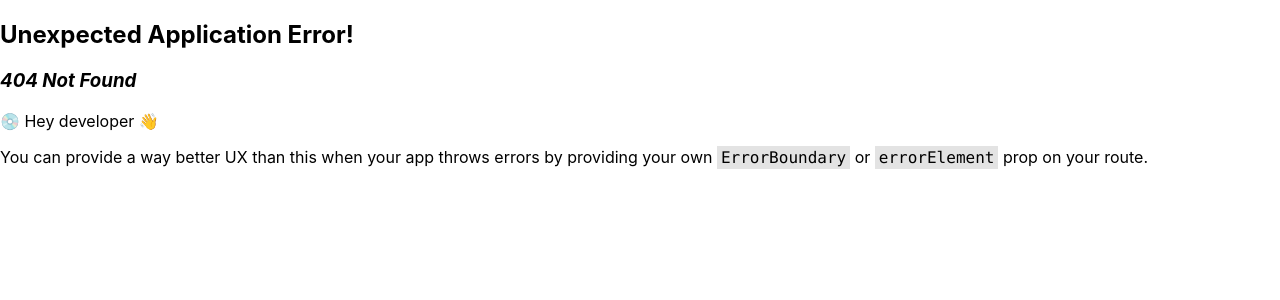
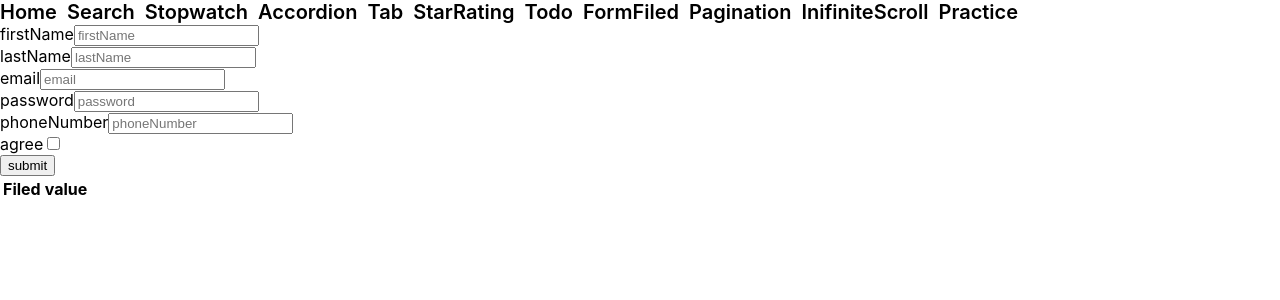
Before and after one commit to ruchita00/React-interview-preparation-topics, a React (Create React App) app in the folder react-topics/: page /FormFiled in a window 1280 px wide. Before the commit this address had no page. Shown: the top 300 px of the page. Built offline with nearby package versions, Linux system fonts and the light colour scheme.

Commit message:
form with error validation

```diff
--- a/react-topics/src/Headers.js
+++ b/react-topics/src/Headers.js
@@ -54,9 +54,9 @@ const Headers = () => {
       </NavLink>
       <NavLink
         style={{ textDecoration: "none", color: "black", fontWeight: 600 }}
-        to="/form"
+        to="/FormFiled"
       >
-        Form
+        FormFiled
       </NavLink>
       <NavLink
         style={{ textDecoration: "none", color: "black", fontWeight: 600 }}
@@ -70,6 +70,12 @@ const Headers = () => {
       >
         InifiniteScroll
       </NavLink>
+      <NavLink
+        style={{ textDecoration: "none", color: "black", fontWeight: 600 }}
+        to="/Practice"
+      >
+        Practice
+      </NavLink>
     </div>
   );
 };
--- /dev/null
+++ b/react-topics/src/pages/FormFiled.js
@@ -0,0 +1,161 @@
+import React, { useState } from "react";
+
+const FormFiled = () => {
+  const [formData, setFormData] = useState({
+    firstName: "",
+    lastName: "",
+    email: "",
+    password: "",
+    phoneNumber: "",
+    agree: false,
+  });
+
+  const [submitted, setSubmitted] = useState({});
+  const [errors, setErrors] = useState({});
+
+  const handleInputFied = (e) => {
+    const { name, type, checked, value } = e.target;
+    const val = type === "checkbox" ? checked : value;
+    setFormData({ ...formData, [name]: val });
+    if (errors[name]) {
+      setErrors({ ...errors, [name]: "" });
+    }
+  };
+
+  const handleSubmit = (e) => {
+    e.preventDefault();
+    const validateError = handleValidation(formData);
+    if (Object.keys(validateError).length === 0) {
+      setSubmitted(formData);
+      setErrors({}); // Clear any previous errors
+    } else {
+      setErrors(validateError);
+    }
+  };
+
+  const handleValidation = (formData) => {
+    let error = {};
+    if (formData.firstName.trim() === "") {
+      error.firstName = "First name is required";
+    }
+    if (formData.lastName.trim() === "") {
+      error.lastName = "Last name is required";
+    }
+    if (formData.email.trim() === "") {
+      error.email = "Email is required";
+    }
+    if (formData.password.trim() === "") {
+      error.password = "Password is required";
+    }
+    if (formData.phoneNumber.trim() === "") {
+      error.phoneNumber = "Phone number is required";
+    }
+    if (!formData.agree) {
+      error.agree = "You must agree to the terms";
+    }
+
+    return error;
+  };
+  return (
+    <div>
+      <div>
+        {" "}
+        <form onSubmit={handleSubmit}>
+          <div>
+            <label>firstName</label>
+            <input
+              type="text"
+              placeholder="firstName"
+              onChange={handleInputFied}
+              value={formData.firstName}
+              name="firstName"
+            />
+            {errors.firstName && <p>{errors.firstName}</p>}
+          </div>
+          <div>
+            <label>lastName</label>
+            <input
+              type="text"
+              placeholder="lastName"
+              onChange={handleInputFied}
+              value={formData.lastName}
+              name="lastName"
+            />{" "}
+            {errors.lastName && <p>{errors.lastName}</p>}
+          </div>
+          <div>
+            <label>email</label>
+            <input
+              type="mail"
+              placeholder="email"
+              onChange={handleInputFied}
+              value={formData.email}
+              name="email"
+            />
+            {errors.email && <p>{errors.email}</p>}
+          </div>
+          <div>
+            <label>password</label>
+            <input
+              type="password"
+              placeholder="password"
+              onChange={handleInputFied}
+              value={formData.password}
+              name="password"
+            />
+            {errors.password && <p>{errors.password}</p>}
+          </div>
+          <div>
+            <label>phoneNumber</label>
+            <input
+              type="number"
+              placeholder="phoneNumber"
+              onChange={handleInputFied}
+              value={formData.phoneNumber}
+              name="phoneNumber"
+            />
+            {errors.phoneNumber && <p>{errors.phoneNumber}</p>}
+          </div>
+          <div>
+            <label>agree</label>
+            <input
+              type="checkbox"
+              placeholder="agree"
+              onChange={handleInputFied}
+              value={formData.agree}
+              name="agree"
+            />{" "}
+            {errors.agree && <p>{errors.agree}</p>}
+          </div>
+          <div>
+            <button type="submit">submit</button>
+          </div>
+        </form>
+        <div>
+          {submitted && (
+            <table>
+              <thead>
+                <tr>
+                  <th>Filed</th>
+                  <th>value</th>
+                </tr>
+              </thead>
+              <tbody>
+                {Object.entries(submitted).map(([key, value]) => {
+                  return (
+                    <tr key={key}>
+                      <td>{key}</td>
+                      <td>{value.toString()}</td>
+                    </tr>
+                  );
+                })}
+              </tbody>
+            </table>
+          )}
+        </div>
+      </div>
+    </div>
+  );
+};
+
+export default FormFiled;
--- /dev/null
+++ b/react-topics/src/pages/Practice.js
@@ -0,0 +1,150 @@
+import React, { useState } from "react";
+
+const Practice = () => {
+  const [formData, setFormData] = useState({
+    firstName: "",
+    lastName: "",
+    email: "",
+    password: "",
+    phoneNumber: "",
+    agree: false,
+  });
+
+  const [submitted, setSubmitted] = useState({});
+  const [errors, setErrors] = useState({});
+
+  const handleInputFied = (e) => {
+    const { name, type, checked, value } = e.target;
+    const val = type === "checkbox" ? checked : value;
+    setFormData({ ...formData, [name]: val });
+    if (errors[name]) {
+      setErrors({ ...errors, [name]: "" });
+    }
+  };
+
+  const handleSubmit = (e) => {
+    e.preventDefault();
+    const validateError = handleValidation(formData);
+    if (Object.keys(validateError).length === 0) {
+      setSubmitted(formData);
+    } else {
+      setErrors(validateError);
+    }
+  };
+
+  const handleValidation = (formData) => {
+    let error = {};
+    if (!formData.firstName.trim() === "") {
+      error.firstName = "firstName is required";
+    }
+    if (!formData.lastName.trim() === "") {
+      error.lastName = "lastName is required";
+    }
+    if (!formData.email.trim() === "") {
+      error.email = "email is required";
+    }
+    if (!formData.password.trim() === "") {
+      error.password = "password is required";
+    }
+    if (!formData.phoneNumber.trim() === "") {
+      error.phoneNumber = "phoneNumber is required";
+    }
+    return error;
+  };
+  return (
+    <div>
+      <div>
+        {" "}
+        <form onSubmit={handleSubmit}>
+          <div>
+            <label>firstName</label>
+            <input
+              type="text"
+              placeholder="firstName"
+              onChange={handleInputFied}
+              value={formData.firstName}
+              name="firstName"
+            />
+          </div>
+          <div>
+            <label>lastName</label>
+            <input
+              type="text"
+              placeholder="lastName"
+              onChange={handleInputFied}
+              value={formData.lastName}
+              name="lastName"
+            />
+          </div>
+          <div>
+            <label>email</label>
+            <input
+              type="mail"
+              placeholder="email"
+              onChange={handleInputFied}
+              value={formData.email}
+              name="email"
+            />
+          </div>
+          <div>
+            <label>password</label>
+            <input
+              type="password"
+              placeholder="password"
+              onChange={handleInputFied}
+              value={formData.password}
+              name="password"
+            />
+          </div>
+          <div>
+            <label>phoneNumber</label>
+            <input
+              type="number"
+              placeholder="phoneNumber"
+              onChange={handleInputFied}
+              value={formData.phoneNumber}
+              name="phoneNumber"
+            />
+          </div>
+          <div>
+            <label>agree</label>
+            <input
+              type="checkbox"
+              placeholder="agree"
+              onChange={handleInputFied}
+              value={formData.agree}
+              name="agree"
+            />
+          </div>
+          <div>
+            <button type="submit">submit</button>
+          </div>
+        </form>
+        <div>
+          {submitted && (
+            <table>
+              <thead>
+                <tr>
+                  <th>Filed</th>
+                  <th>value</th>
+                </tr>
+              </thead>
+              <tbody>
+                {Object.entries(submitted).map(([key, value]) => {
+                  return (
+                    <tr key={key}>
+                      <td>{key}</td>
+                      <td>{value.toString()}</td>
+                    </tr>
+                  );
+                })}
+              </tbody>
+            </table>
+          )}
+        </div>
+      </div>
+    </div>
+  );
+};
+
+export default Practice;
```
Also changed, not shown: react-topics/src/App.js (+9 -3 lines), react-topics/src/pages/Form.js (deleted, +0 -7 lines).
